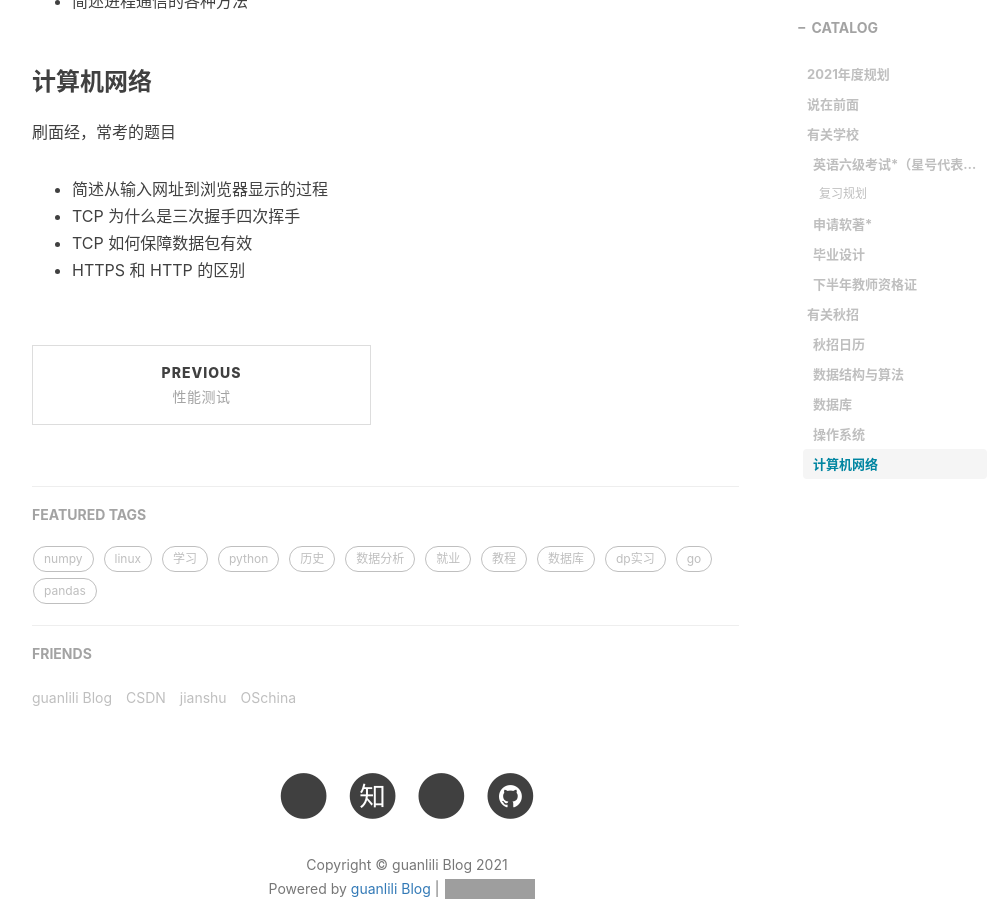
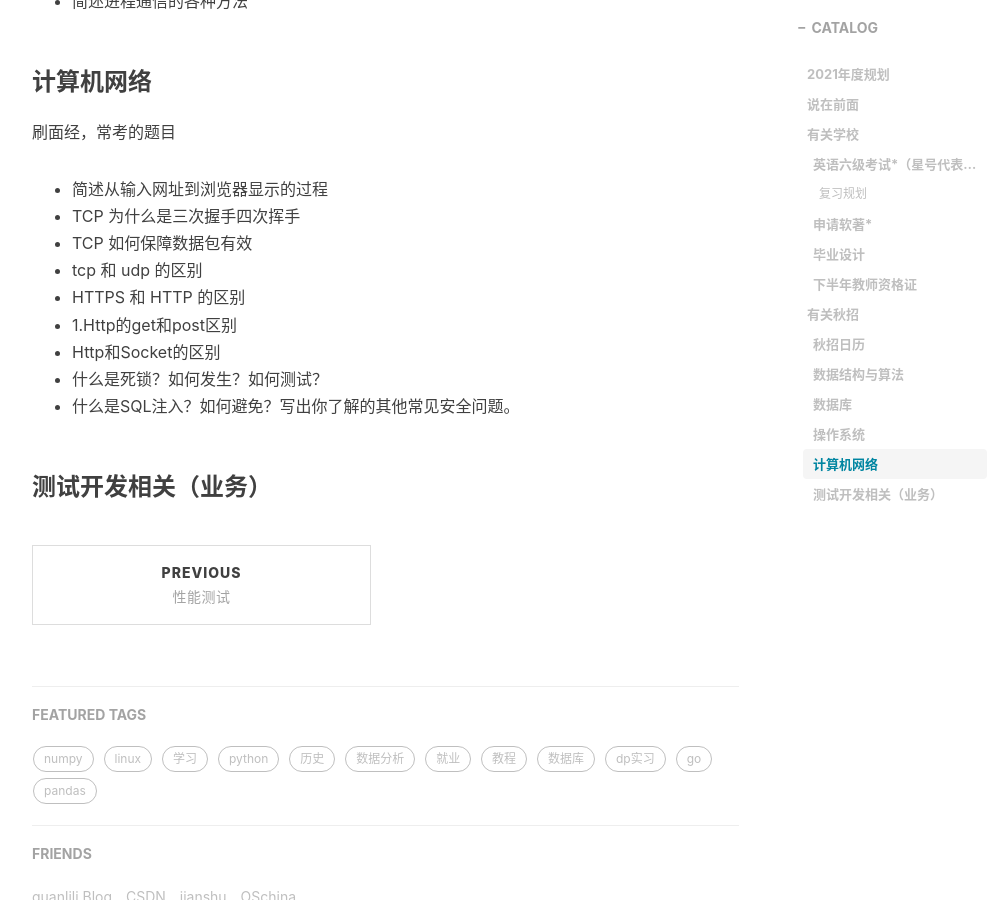
Before and after one commit to guanlili/guanlili.github.io, a Jekyll site: the page built from _posts/findjob/2021-03-05-2021年度规划.md, in a window 1280 px wide and 900 px high, scrolled down 2809 px. Shown: the whole window, without its empty margins (233-1239 px from the left). Built offline with Jekyll 4.4.1, drawn with Linux system fonts in a browser that asks for light colours; nearby versions of some CDN libraries; comment, search, counter and statistics services are not loaded; a style sheet for code colours, icons or effects is not loaded; grey boxes are pictures that could not be loaded.

Commit message:
Update 2021-03-05-2021年度规划.md

```diff
--- a/_posts/findjob/2021-03-05-2021年度规划.md
+++ b/_posts/findjob/2021-03-05-2021年度规划.md
@@ -85,4 +85,11 @@ leetcode（力扣汇总链接）
 - 简述从输入网址到浏览器显示的过程
 - TCP 为什么是三次握手四次挥手
 - TCP 如何保障数据包有效
+- tcp 和 udp 的区别
 - HTTPS 和 HTTP 的区别
+- 1.Http的get和post区别
+- Http和Socket的区别
+- 什么是死锁？如何发生？如何测试？
+- 什么是SQL注入？如何避免？写出你了解的其他常见安全问题。
+
+### 测试开发相关（业务）
```
